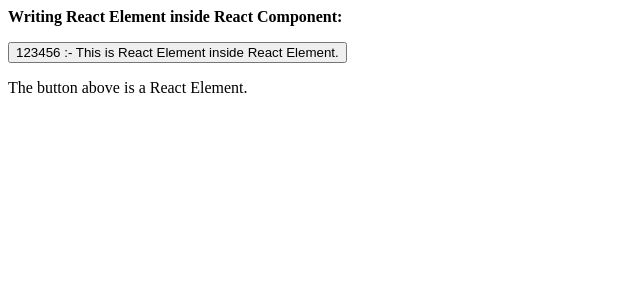
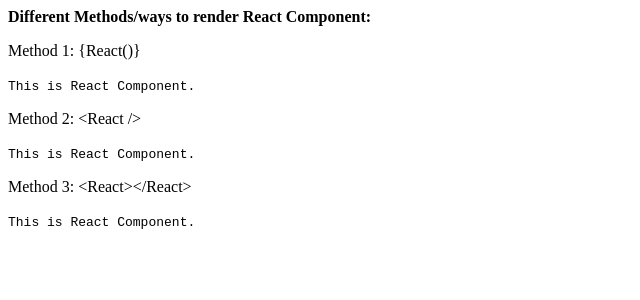
Before and after one commit to sarveshdevrukhkar/Namaste-React-by-Akshay-Saini, a JavaScript app: page / in a window 1280 px wide. Shown: the top 300 px of the page, without its empty margins (0-640 px from the left). Built offline with nearby package versions, Linux system fonts and the light colour scheme.

Commit message:
Methods to render React Component.

```diff
--- a/App.js
+++ b/App.js
@@ -1,19 +1,15 @@
 import ReactDOM from "react-dom/client";
 
-const id = "123456";
+const React = () => <code>This is React Component.</code>;
 
-// React Element Example.
-const button = (
-	<button>{id} :- This is React Element inside React Element.</button>
-);
-
-// * React Component Example.
+// * Different Methods to render React Component.
 function ReactComponent() {
 	return (
 		<div>
-			<strong>Writing React Element inside React Component:</strong>
-			<p>{button}</p>
-			<p>The button above is a React Element.</p>
+			<strong>Different Methods/ways to render React Component:</strong>
+			<p>Method 1: {"{React()}"}</p> {React()}
+			<p>Method 2: {"<React />"}</p> <React />
+			<p>Method 3: {"<React></React>"}</p> <React></React>
 		</div>
 	);
 }
```
